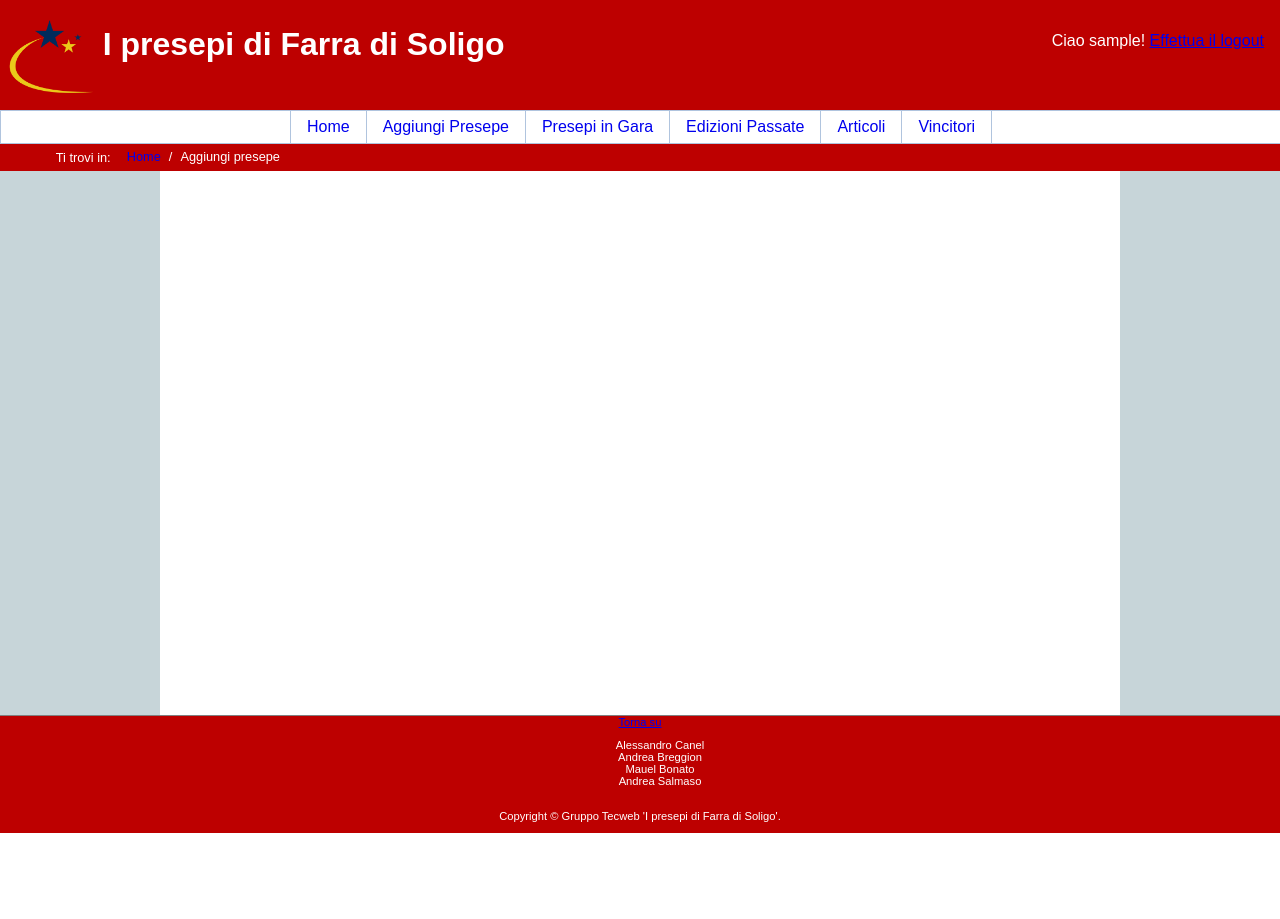
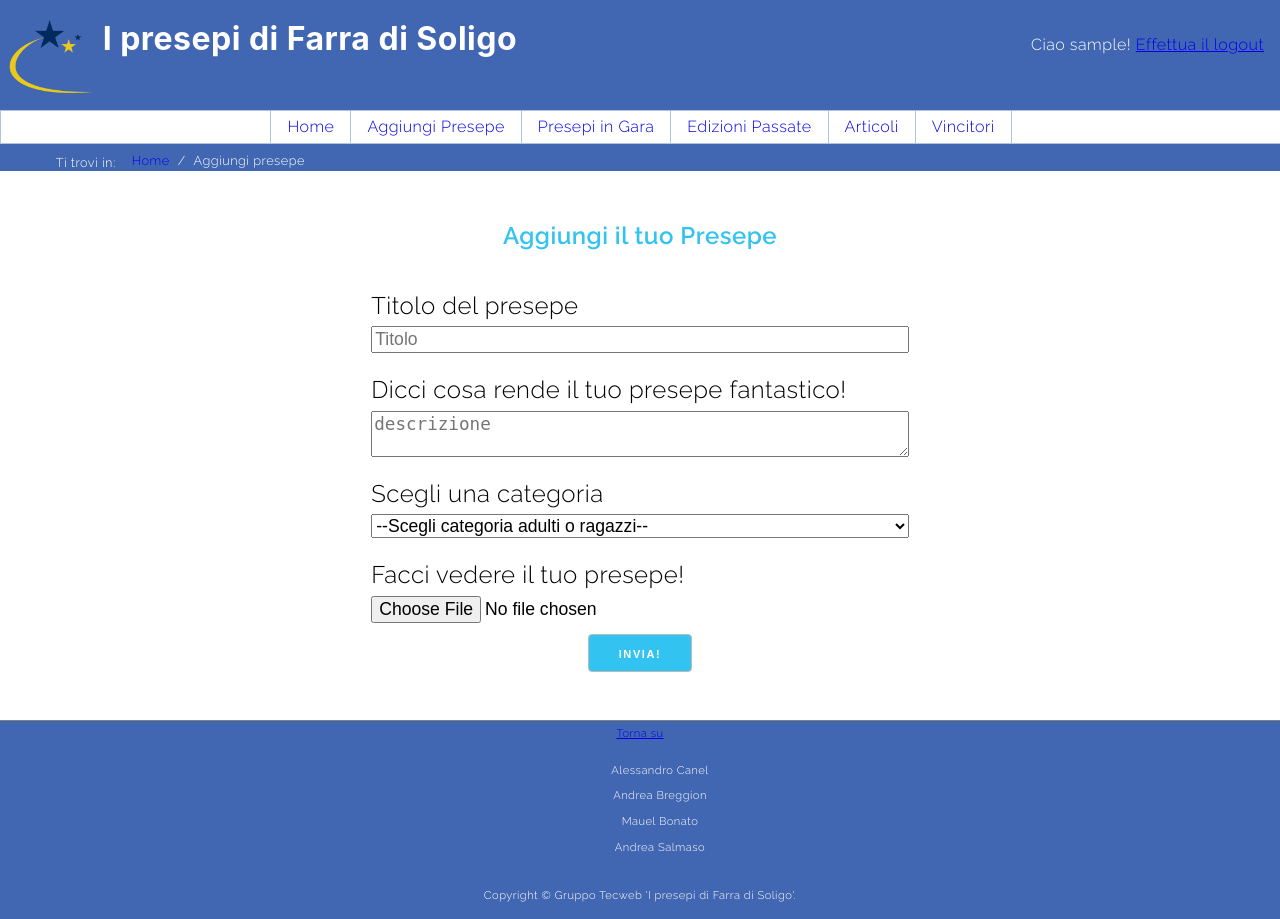
Before and after one commit to AndreaBreggion/Progetto_TecWeb, a PHP site: page /php/aggiungiPresepe.php in a window 1280 px wide. Before the commit the page ends 833 px from the top, so only its background shows below. Run offline with PHP 8.4, Linux system fonts and the light colour scheme; the visitor is signed in with stand-in values (Sample User, id 1).

Commit message:
finito caricamento presepi

```diff
--- a/index.php
+++ b/index.php
@@ -10,6 +10,7 @@
   $builder->setFooter(file_get_contents(__DIR__."/php/content/common/_footer.html"));
   $builder->setBreadcrumb(file_get_contents(__DIR__."/php/content/common/_breadcrumbs.html"), array('<li class="current" aria-current="location"><span lang="en">Home</span></li>'));
   $page = $builder->build();
+  $page = str_replace('<h1><a href="../index.php">I presepi di Farra di Soligo</a></h1>', '<h1>I presepi di Farra di Soligo</h1>', $page);
   $page = str_replace('<li><a lang="en" href="./index.php">Home</a></li>', '<li class="current" aria-current="page"><span class="currentPage" lang="en">Home</span></li>', $page);
   echo($page);
 ?>
--- a/php/aggiungiPresepe.php
+++ b/php/aggiungiPresepe.php
@@ -2,8 +2,10 @@
   session_start();
   require_once("../php/templateBuilder.php");
   require_once('scripts/checkUserConnected.php');
+  require_once('scripts/connection.php');
+  require_once('scripts/statementQuery.php');
   // il parametro in input deve avere lo stesso nome del file che contiene tutto il codice html
-  $builder = new TemplateBuilder("aggiungiPresepe", "..");
+  $builder = new TemplateBuilder("/common/_pageTemplate", "..");
 
   $builder->setHead(file_get_contents(__DIR__."/content/common/_head.html"));
 
@@ -13,5 +15,55 @@
     '<li><a href="../index.php" lang="en">Home</a></li>',
     '<li class="current" aria-current="page"><span class="currentCrumb">Aggiungi presepe</span></li>'
   ));
-  echo($builder->build());
+  $page = $builder->build();
+  if(!isset($_SESSION['uId'])) {
+    header('location: login.php');
+  } else {
+    $page = str_replace('<placeholderContent></placeholderContent>', file_get_contents(__DIR__.'/content/common/_addPresepeForm.html'), $page);
+  }
+
+  if(isset($_POST['submit']) && isset($_SESSION['uId'])) {
+    $title = trim($_POST['title']);
+    $titleFinalResult = '';
+    if(empty($title)) $titleFinalResult = '<p class="errorMsg" tabindex="0">Campo obbligatorio</p>';
+    if(strlen($title) < 3) $titleFinalResult = '<p class="errorMsg" tabindex="0">il titolo non può avere meno di 3 caratteri</p>';
+    if(strlen($title) > 48) $titleFinalResult = '<p class="errorMsg" tabindex="0">il titolo non può avere più di 48 caratteri</p>';
+    if(preg_match('/[^a-zA-Z\d\s:]/', $title)) $titleFinalResult = '<p class="errorMsg" tabindex="0">il titolo può contenere solo caratteri alfanumerici, spazi e punteggiatura</p>';
+
+    $description = trim($_POST['description']);
+    $descFinalResult = '';
+    if(empty($description)) $descFinalResult = '<p class="errorMsg" tabindex="0">Campo obbligatorio</p>';
+    if(preg_match('/[^a-zA-Z\d\s:]/', $description)) $descFinalResult = '<p class="errorMsg" tabindex="0">La descrizione può contenere solo caratteri alfanumerici, spazi e punteggiatura</p>';
+
+    $category = $_POST['selectCategory'];
+    $categoryFinalResult = '';
+    if(empty($category)) $categoryFinalResult= '<p class="errorMsg" tabindex="0">Campo obbligatorio</p>';
+
+    $fileFinalResult = '';
+    if(!isset($_FILES['presepeImage']['name'])) $fileFinalResult = '<p class="errorMsg" tabindex="0">Campo obbligatorio</p>';
+    if($_FILES['presepeImage']['size'] > 10000000) $fileFinalResult = '<p class="errorMsg" tabindex="0">Dimensione del file troppo grande, dimensione massima 10mb</p>';
+
+    $page = str_replace('<titleHint />', $titleFinalResult, $page);
+    $page = str_replace('<descrizioneHint />', $descFinalResult, $page);
+    $page = str_replace('<selectHint />', $categoryFinalResult, $page);
+    $page = str_replace('<imageHint />', $fileFinalResult, $page);
+
+    $finalResult = trim($titleFinalResult. $descFinalResult. $categoryFinalResult. $fileFinalResult);
+    $connection = connect();
+    $number = $connection->query('SELECT COUNT(presepeName) FROM presepi');
+    $number = mysqli_fetch_row($number)[0];
+    $imageName = '../sources/images/'.$_SESSION['uId']. '_'. $number . '.' . pathinfo($_FILES['presepeImage']['name'], PATHINFO_EXTENSION);
+    $isImageSaved = move_uploaded_file($_FILES['presepeImage']['tmp_name'], $imageName);
+    $date = date('Y-m-d');
+    if(empty($finalResult) && $isImageSaved) {
+      $page = str_replace('<msgPlaceholder></msgPlaceholder>', '<p class="successMsg" tabindex="1"> Il tuo presepe è stato caricato!</p>', $page);
+      $query = "INSERT INTO presepi (uId, photoPath, presepeName, category, description, dateOfCreation) VALUES (?,?,?,?,?,?);";
+      $stmt = mysqli_stmt_init($connection);
+      mysqli_stmt_prepare($stmt, $query);
+      mysqli_stmt_bind_param($stmt, "isssss", $_SESSION['uId'] , $imageName, $title, $category, $description, $date);
+      mysqli_stmt_execute($stmt);
+      mysqli_stmt_close($stmt);
+    } else $page = str_replace('<msgPlaceholder></msgPlaceholder>', '<p class="errorMsg" tabindex="1"> L\'operazione non è andata a buon fine, ricontrolla i campi </p>', $page);
+  }
+  echo($page);
 ?>
--- /dev/null
+++ b/php/content/common/_addPresepeForm.html
@@ -0,0 +1,30 @@
+<div class="loginWrapper">
+  <h2 class="sectionTitle"> Aggiungi il tuo Presepe </h2>
+  <div class="formContainer">
+    <form id="formLogin" action="./aggiungiPresepe.php" method="POST" enctype="multipart/form-data">
+      <titleHint />
+      <label for="title" class="formLabel" lang="en">Titolo del presepe</label>
+      <input type="text" id="title" class="formInput" name="title" placeholder="Titolo" required />
+
+
+      <descrizioneHint />
+      <label for="description" class="formLabel" lang="en">Dicci cosa rende il tuo presepe fantastico!</label>
+      <textarea type="text" id="description" class="formInput" name="description" placeholder="descrizione" required ></textarea>
+
+      <selectHint />
+      <label for="selectCategory" class="formLabel" lang="en">Scegli una categoria</label>
+      <select name="selectCategory" id="selectCategory" required>
+        <option value="">--Scegli categoria adulti o ragazzi--</option>
+        <option value="adulti">Adulti</option>
+        <option value="ragazzi">Ragazzi</option>
+      </select>
+
+      <imageHint />
+      <label for="presepeImage" class="formLabel" lang="en">Facci vedere il tuo presepe!</label>
+      <input type="file" accept=".gif,.jpg,.jpeg,.png" name="presepeImage" id="presepeImage" required/>
+
+      <button class="formButton" name="submit">Invia!</button>
+    </form>
+  </div>
+  <msgPlaceholder></msgPlaceholder>
+</div>
--- a/php/content/common/_head.html
+++ b/php/content/common/_head.html
@@ -6,9 +6,8 @@
     <meta name="language" content="italian it"/>
 
     <meta name="author" content="Farra di soligo IT"/>
-
+    <link href="//fonts.googleapis.com/css?family=Raleway:400,300,600" rel="stylesheet" type="text/css">
     <link rel="icon" href="<rootDIR></rootDIR>/sources/images/star.png"/>
     <link rel="stylesheet" type="text/css" href="<rootDIR></rootDIR>/sources/style/style_lavoro.css" media="screen"/> <!-- questo e' per i css-->
-    <link rel="stylesheet" type="text/css" href="<rootDIR></rootDIR>/sources/style/style_presepe.css" media="screen"/>
 
     <title>I Presepi di Farra di Soligo</title>
--- a/php/content/common/_header.html
+++ b/php/content/common/_header.html
@@ -3,7 +3,7 @@
     <div id="headerContainer">
         <div id="headerTitle">
             <img id="logo" src="<rootDIR></rootDIR>/sources/images/star.png" alt="logo del concorso presepi di Farra di Soligo"/>
-            <h1>I presepi di Farra di Soligo</h1>
+            <h1><a href="../index.php">I presepi di Farra di Soligo</a></h1>
         </div>
         <placeholderLog></placeholderLog>
     </div>
--- a/php/content/home.html
+++ b/php/content/home.html
@@ -11,8 +11,9 @@
     <headerPH></headerPH>
     <placeholderBreadcrumbsPH></placeholderBreadcrumbsPH>
     <main id="content">
+        <div class="sectionContainer">
         <section class="introduction">
-            <h1>Benvenuto nel sito dedicato al <em>Concorso Presepi</em> di <em>Farra di Soligo!</em></h1>
+            <h2 class="sectionTitle">Benvenuto nel sito dedicato al Concorso Presepi di Farra di Soligo!</h2>
             <p>
                 In questo sito sarai in grado di vedere e giudicare i presepi provenienti dalla comunità di Farra di Soligo!
                 Ogni anno la parrocchia si riunisce per esprimere la propria creatività nella tradizionale
@@ -23,6 +24,7 @@
                 persino il luogo dove viene costruito  il presepe!
             </p>
         </section>
+        </div>
     </main>
     <footerPH></footerPH>
 </body>
--- a/php/content/login.html
+++ b/php/content/login.html
@@ -14,7 +14,7 @@
     <div class="loginWrapper">
         <h2 class="sectionTitle"> Accedi </h2>
         <div class="formContainer">
-            <form id="formLogin" action="<rootDIR></rootDIR>/php/login.php" method="POST">
+            <form id="formLogin" action="./login.php" method="POST">
                     <label for="username" class="formLabel" lang="en">Username</label>
                     <input type="text" id="username" class="formInput" name="mail" placeholder="Mail" required />
 
--- a/php/register.php
+++ b/php/register.php
@@ -75,7 +75,7 @@ if(isset($_POST['submit'])) {
     mysqli_stmt_bind_param($stmt, "sssss", $mail , $name, $surname, $password, $username);
     mysqli_stmt_execute($stmt);
     mysqli_stmt_close($stmt);
-    $page = str_replace('<msgPlaceholder></msgPlaceholder>', '<p class="successMsg" tabindex="1"> La registrazione è andata a buon fine! <a href="login.php"> Effettua il login! </a> </p>');
+    $page = str_replace('<msgPlaceholder></msgPlaceholder>', '<p class="successMsg" tabindex="1"> La registrazione è andata a buon fine! <a href="login.php"> Effettua il login! </a> </p>', $page);
   } else {
     $page = str_replace('<msgPlaceholder></msgPlaceholder>', '<p class="errorMsg" tabindex="1"> La registrazione non è andata a buon fine, ricontrolla i campi </p>', $page);
   }
--- a/sources/style/style_lavoro.css
+++ b/sources/style/style_lavoro.css
@@ -2,13 +2,20 @@
 html {
     margin: 0;
     padding: 0;
-    font-family: sans-serif;
+    font-family: Raleway;
+    font-weight: 300;
+    font-style: normal;
+    font-size: 16px;
+    letter-spacing: .03em;
+    line-height: 1.6em;
+    text-transform: none;
+    color: #000;
 }
 
 body {
     height: 100%;
     margin: 0;
-    background-color: #c7d5d9;
+    background-color: white;
 }
 
 .screenreaderOnly {
@@ -25,7 +32,7 @@ header {
     height: 8em;
     justify-content: space-between;
     flex-direction: column;
-    background-color: #bd0000;
+    background-color: #4267B2;
 }
 
 #headerContainer {
@@ -42,9 +49,21 @@ header {
     color: white;
 }
 #headerTitle h1 {
+    font-family: -apple-system;
     padding: 10px 0 0 0;
     margin: 0;
+    overflow: hidden;
 }
+
+#headerTitle a {
+    font-family: -apple-system;
+    padding: 10px 0 0 0;
+    margin: 0;
+    text-decoration: none;
+    color:white;
+}
+
+
 #headerTitle img {
     padding: 0em 0.5em;
     height: 100%;
@@ -115,12 +134,31 @@ header nav li a {
     padding: 2em;
 }
 
+#content .sectionContainer{
+    display: flex;
+    justify-content: center;
+}
+
+#content section{
+    width: 70%;
+}
+
+.sectionTitle {
+    color: #33C3F0
+}
+#content.mainPresepi  {
+    background-color: white;
+    display: flex;
+    flex-wrap: wrap;
+    justify-content: center;
+}
+
 .breadcrumbsBlock {
     height: 1.5em;
     width: 100%;
     margin-top: 0;
     padding: 0em 0em 0.2em 1em;
-    background-color: #bd0000;
+    background-color: #4267B2;
     display: flex;
     justify-content: left;
     color: white;
@@ -156,7 +194,7 @@ header nav li a {
 }
 
 footer {
-    background-color: #bd0000;
+    background-color: #4267B2;
     color: white;
     font-size: 0.7em;
     border-top: 1px solid gray;
@@ -205,13 +243,34 @@ select {
 
 form label {
     margin-top: 1em;
-    margin-bottom: 0.2em;
+    margin-bottom: .5rem;
+    font-size: 1.5em;
+    text-align: left;
 }
 
 form button {
-    font-size: 1.2em;
-    padding: 0.3em 1em;
+    height: 38px;
+    padding: 0 30px;
     margin-top: 1em;
+    color: #FFF;
+    background-color: #33C3F0;
+    border-color: #33C3F0;
+    text-align: center;
+    font-size: 11px;
+    font-weight: 600;
+    line-height: 38px;
+    letter-spacing: .1rem;
+    text-transform: uppercase;
+    text-decoration: none;
+    white-space: nowrap;
+    border-radius: 4px;
+    border: 1px solid #bbb;
+    cursor: pointer;
+    box-sizing: border-box;
+}
+
+form button:hover {
+    background-color: #24b6e3;
 }
 
 .errorMsg {
--- a/sources/style/style_presepe.css
+++ /dev/null
@@ -1,117 +0,0 @@
-body {
-
-}
-#contentBox {
-   display:flex;
-   flex-flow: row wrap;
-   width:100%;
-   justify-content: space-evenly;
-   background-color: #cfeff7;
-}
-.presepe {
-    width:35%;
-    display: flex;
-    flex-flow: column nowrap;
-    border: solid black 1px;
-    border-radius: 30px;
-    background-color:#fceb7b;
-    box-shadow: 0 4px 8px 0 rgba(0, 0, 0, 0.2), 0 6px 20px 0 rgba(0, 0, 0, 0.19);
-    margin-bottom:2em;
-}
-.imageBox {
-    display:flex;
-    justify-content: space-evenly;
-    margin-top:1em;
-    flex:70%;
-}
-@media only screen and (max-width: 600px){
-    .presepe {
-    width:80%;
-    display: flex;
-    flex-flow: column nowrap;
-    border: solid black 1px;
-    border-radius: 30px;
-    background-color:#fceb7b;
-    box-shadow: 0 4px 8px 0 rgba(0, 0, 0, 0.2), 0 6px 20px 0 rgba(0, 0, 0, 0.19);
-    margin-bottom:2em;
-    }
-   .imageBox {
-    display:flex;
-    flex-flow:row wrap;
-    justify-content: space-evenly;
-    margin-top:1em;
-    width:90%;
-    }
-    .imageBox img {
-    margin-top: 0.5em;
-    width:90%;
-    border-radius: 30px;
-    border: solid black 2px;
-    }
-
-    .voteBox{
-    display:flex;
-    flex-flow: column nowrap;
-    justify-content: center;
-    }
-}
-.presepeFooter {
-    display: flex;
-    justify-content:space-between;
-    margin-bottom:0.5em;
-    margin-left: 0.5em;
-
-}
-.imageBox img {
-    width:45%;
-    border-radius: 30px;
-    border: solid black 2px;
-}
-.presepeText h4 {
-    margin-top:1em;
-}
-.presepeText h5 {
-    margin-bottom:1em;
-}
-.presepeText {
-    margin-left: 1em;
-}
-.voteBox{
-    display:flex;
-    flex-flow: column nowrap;
-    justify-content: space-between;
-}
-.upvote {
-    margin:1em;
-    background-image: url(../images/icons/upvote.png);
-    background-repeat: no-repeat;
-    background-color: transparent;
-    border: none;
-}
-.upvote:hover {
-
-    background-image: url(../images/icons/upHover.png);
-
-}
-.downvote {
-    margin:1em;
-    background-image: url(../images/icons/downvote.png);
-    background-repeat: no-repeat;
-    background-color: transparent;
-    border: none;
-}
-.downvote:hover {
-
-    background-image: url(../images/icons/downHover.png);
-
-}
-.downvote:active {
-
-    background-image: url(../images/icons/downPressed.png);
-
-}
-.upvote:active {
-
-    background-image: url(../images/icons/upPressed.png);
-
-}
```
Also changed, not shown: other parts of sources/style/style_lavoro.css (+39 -0 lines), database/dataBase v1.0.sql (+2 -5 lines), php/content/common/_presepePost.html (added, +14 -0 lines), php/presepiInGara.php (+16 -9 lines), presepi.html (deleted, +0 -111 lines).
